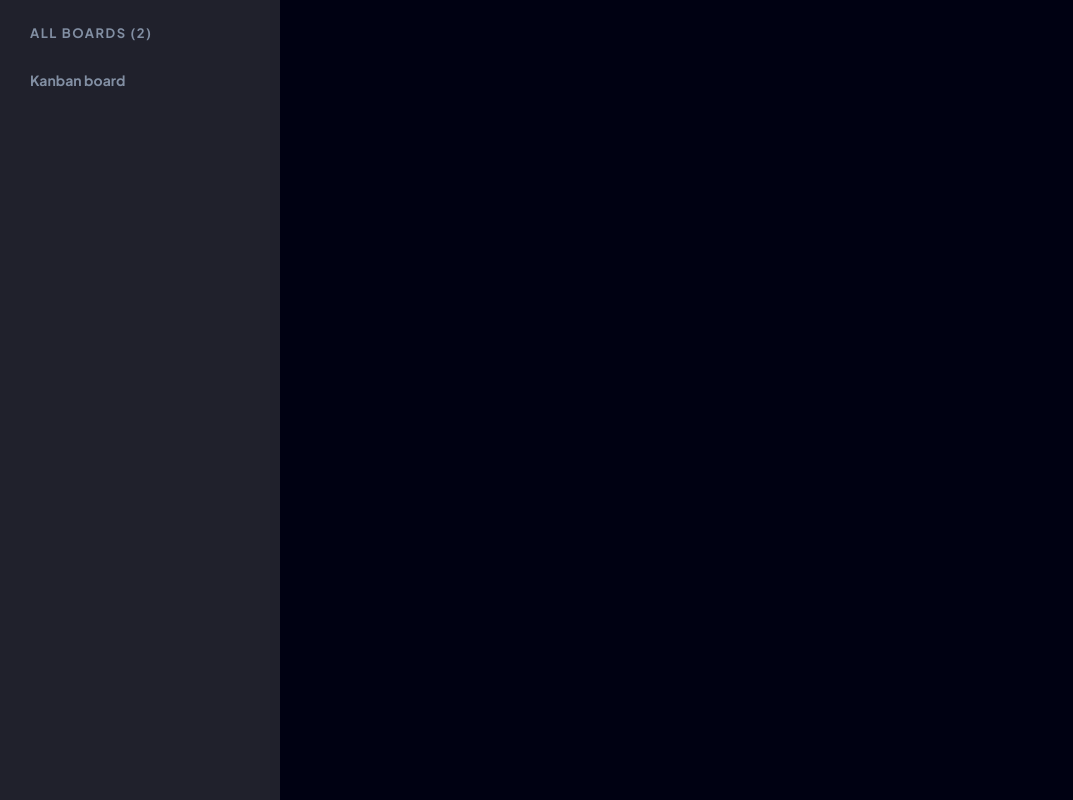
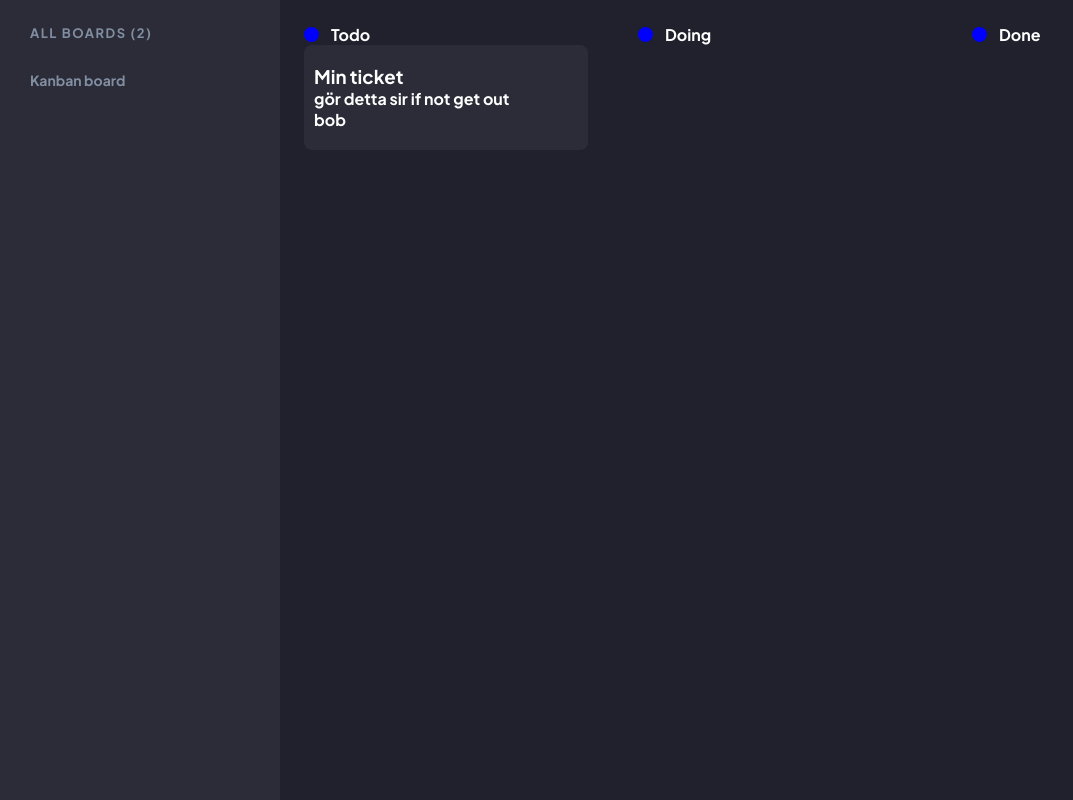
Before and after one commit to Haci11/kanban-board, a React (Vite) app: page / in a window 1280 px wide. Shown: the whole page, without its empty margins (0-1073 px from the left). Built offline with nearby package versions, Linux system fonts and the light colour scheme.

Commit message:
Added Board and ticket

```diff
--- a/src/App.jsx
+++ b/src/App.jsx
@@ -1,9 +1,11 @@
+import Board from "./components/Board/Board";
 import SideNav from "./components/SideNav/SideNav";
 
 function App() {
   return (
     <div className="App">
       <SideNav />
+      <Board />
     </div>
   );
 }
--- /dev/null
+++ b/src/components/Board/Board.jsx
@@ -0,0 +1,30 @@
+import React from "react";
+import "./Board.scss";
+import Ticket from "../Ticket/Ticket";
+const Board = () => {
+  return (
+    <div className="board">
+      <div className="board-column">
+        <div className="board-title">
+          <div className="board-title-icon"></div>
+          <h4>Todo</h4>
+        </div>
+        <Ticket />
+      </div>
+      <div className="board-column">
+        <div className="board-title">
+          <div className="board-title-icon"></div>
+          <h4>Doing</h4>
+        </div>
+      </div>
+      <div className="board-column">
+        <div className="board-title">
+          <div className="board-title-icon"></div>
+          <h4>Done</h4>
+        </div>
+      </div>
+    </div>
+  );
+};
+
+export default Board;
--- /dev/null
+++ b/src/components/Board/Board.scss
@@ -0,0 +1,19 @@
+.board {
+  padding: 24px;
+  display: grid;
+  gap: 50px;
+  flex: 1;
+  grid-template-columns: repeat(auto-fit, minmax(280px, 1fr));
+
+  &-title {
+    display: flex;
+    gap: 12px;
+    align-items: center;
+    &-icon {
+      width: 15px;
+      height: 15px;
+      border-radius: 50%;
+      background-color: blue;
+    }
+  }
+}
--- a/src/components/SideNav/SideNav.scss
+++ b/src/components/SideNav/SideNav.scss
@@ -1,6 +1,6 @@
 .sidenav {
   padding: 10px 0;
-  background-color: var(--bg-dark-gray);
+  background-color: var(--bg-gray);
   min-height: 100vh;
   width: 100%;
   max-width: 280px;
@@ -13,7 +13,6 @@
   }
   ul {
     list-style: none;
-
     li {
       padding: 15px 30px;
       border-radius: 0 15px 15px 0;
--- /dev/null
+++ b/src/components/Ticket/Ticket.jsx
@@ -0,0 +1,13 @@
+import React from "react";
+import "./Ticket.scss";
+const Ticket = () => {
+  return (
+    <div className="ticket">
+      <h3>Min ticket</h3>
+      <p>gör detta sir if not get out</p>
+      <p>bob</p>
+    </div>
+  );
+};
+
+export default Ticket;
--- /dev/null
+++ b/src/components/Ticket/Ticket.scss
@@ -0,0 +1,6 @@
+.ticket {
+  padding: 20px 10px;
+  border-radius: 8px;
+  font-weight: 700;
+  background-color: var(--bg-gray);
+}
--- a/src/index.scss
+++ b/src/index.scss
@@ -20,7 +20,7 @@
 }
 
 body {
-  background-color: var(--bg);
+  background-color: var(--bg-dark-gray);
   color: var(--text);
   font-family: "Plus Jakarta Sans", sans-serif;
 }
```
